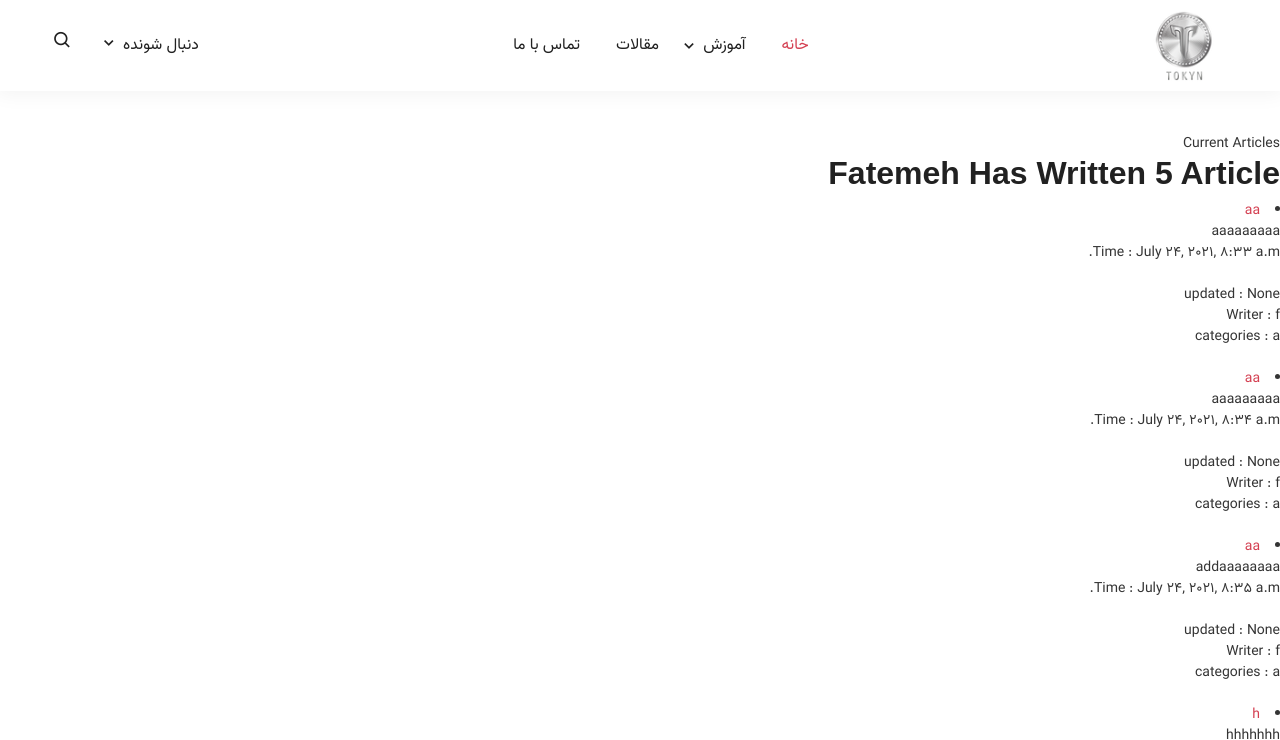
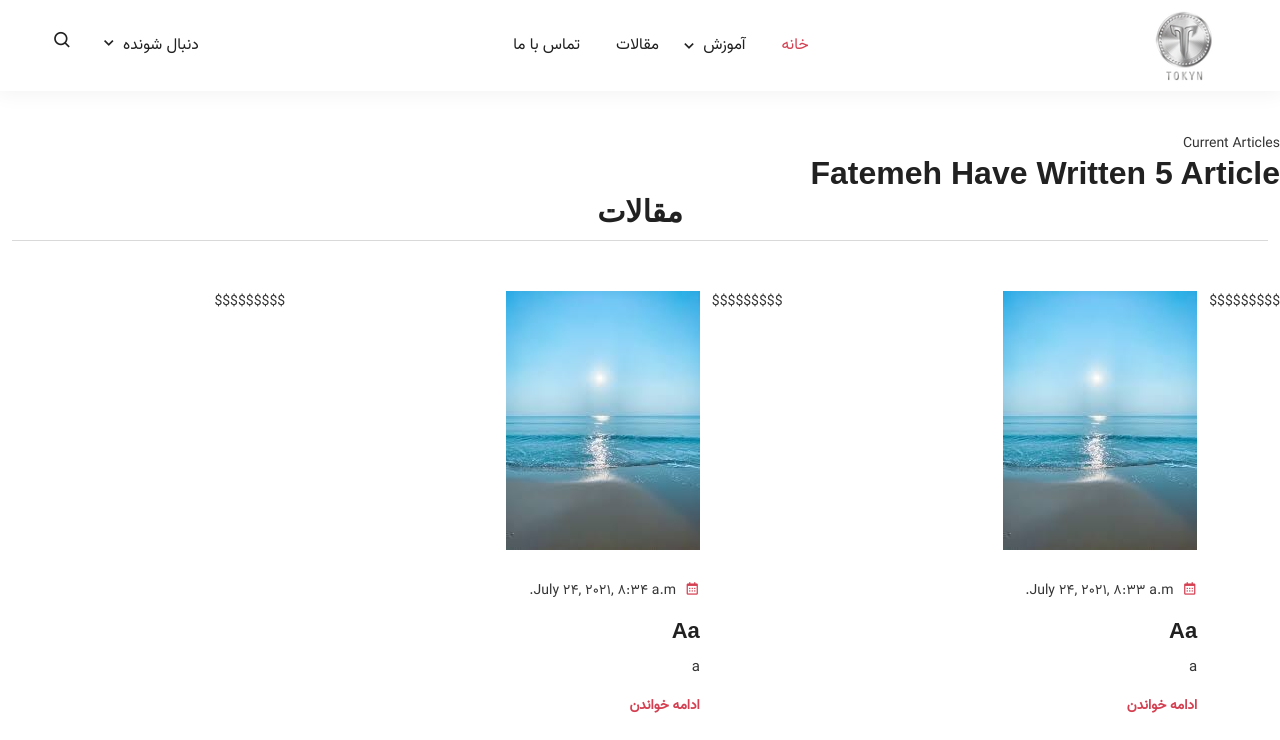
Before and after one commit to nftgroup-ir/blog, a Django app: page /current/ in a window 1280 px wide. Shown: the top 740 px of the page. Run offline with Django 3.2, Linux system fonts and the light colour scheme; data comes from the database, SQL or seed files in the repository; some libraries are stand-ins or nearby versions; some web fonts are replaced.

Commit message:
article page

```diff
--- a/blogs/templates/blogs/currentarticles.html
+++ b/blogs/templates/blogs/currentarticles.html
@@ -5,35 +5,41 @@
 
 Current Articles
 
-<h2>Fatemeh has written {{articles.count}} article {{ articles.countpluralize }}</h2>
-
+<h2>Fatemeh have written {{articles.count}} article {{ articles.countpluralize }}</h2>
+<section class="latest-project-area pb-70">
+<div class="container">
+<div class="section-title text-center">
+<h2> مقالات</h2>
+</div>
+<div class="row">
 {% for article in articles %}
-<li>
-        <a href="{% url 'viewarticle' article.id %}">
-        {{  article.title }}
-        </a>
-        <br>
-        {{ article.description|safe|truncatechars:100 }}
-        <br>
-        Time : {{ article.created }}
-        <br>
-        <img src="{{ Article.image.url }}" height="400">
-        <br>
-        updated : {{ article.updated }}
-        <br>
-        Writer : {{ article.user }}
-        <br>categories :
-
-                {% for article_category in article.category.all %}
+        $$$$$$$$$
+        <div class="col-lg-4 col-md-6">
+        <div class="single-featured">
+                <a href="{% url 'viewarticle' article.id %}">
+                <img src="{{ article.image.url }}" alt="Image">
+                </a>
+                <div class="featured-content">
+                        <ul>
+                                <li>
+                                <i class="bx bx-calendar"></i>
+                                {{ article.created }}
+                                </li>
+                        </ul>
+                        <a href="{% url 'viewarticle' article.id %}">
+                        <h3>{{  article.title }}</h3>
+                        </a>
+                        <p>{% for article_category in article.category.all %}
                        <td> {{ article_category.name }} </td>
-                {% endfor %}
-
-        <br>
-        <br>
+                            {% endfor %}</p>
+                        <a href="{% url 'viewarticle' article.id %}" class="read-more">ادامه خواندن</a>
+                </div>
+        </div>
+</div>
+{% endfor %}
+</div>
+</div>
+</section>
 
 
-
-</li>
-{% endfor %}
-
 {% endblock %}
```
Also changed, not shown: blogs/templates/blogs/base.html (+13 -13 lines), blogs/templates/blogs/home.html (line endings or trailing spaces).
